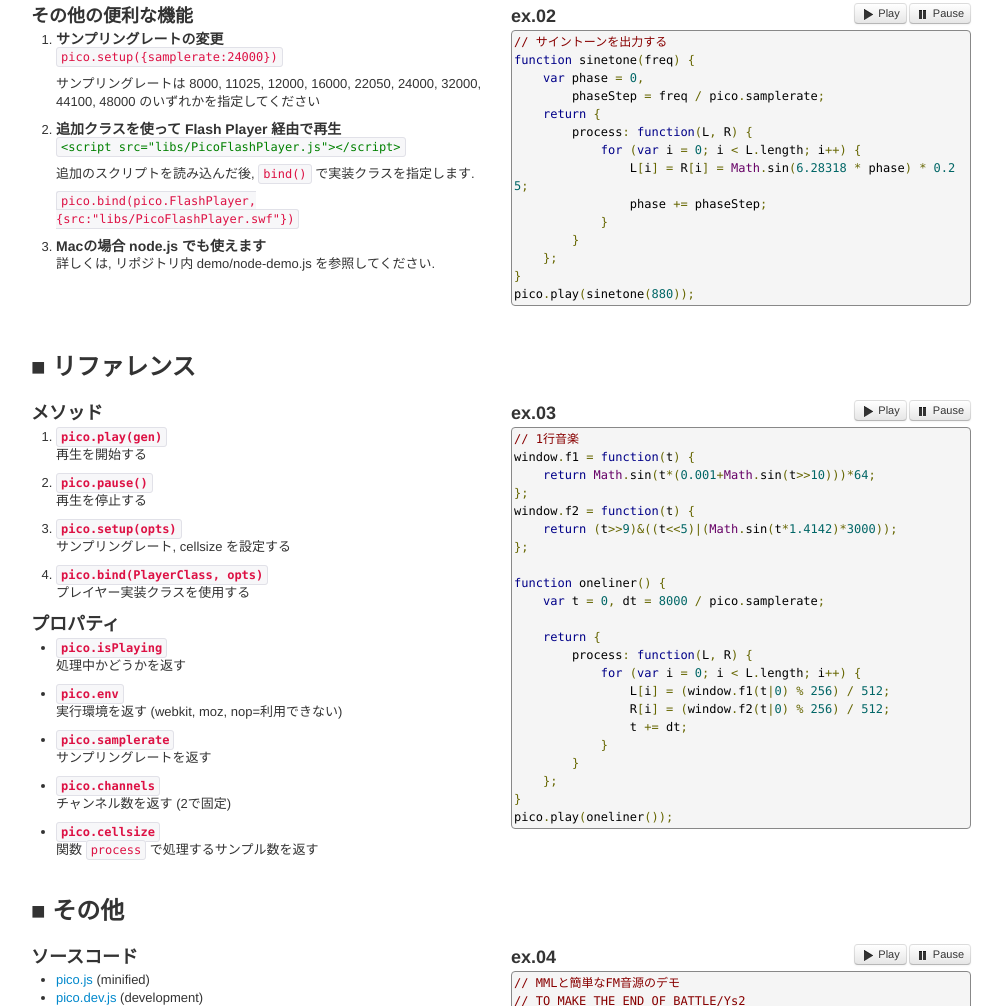
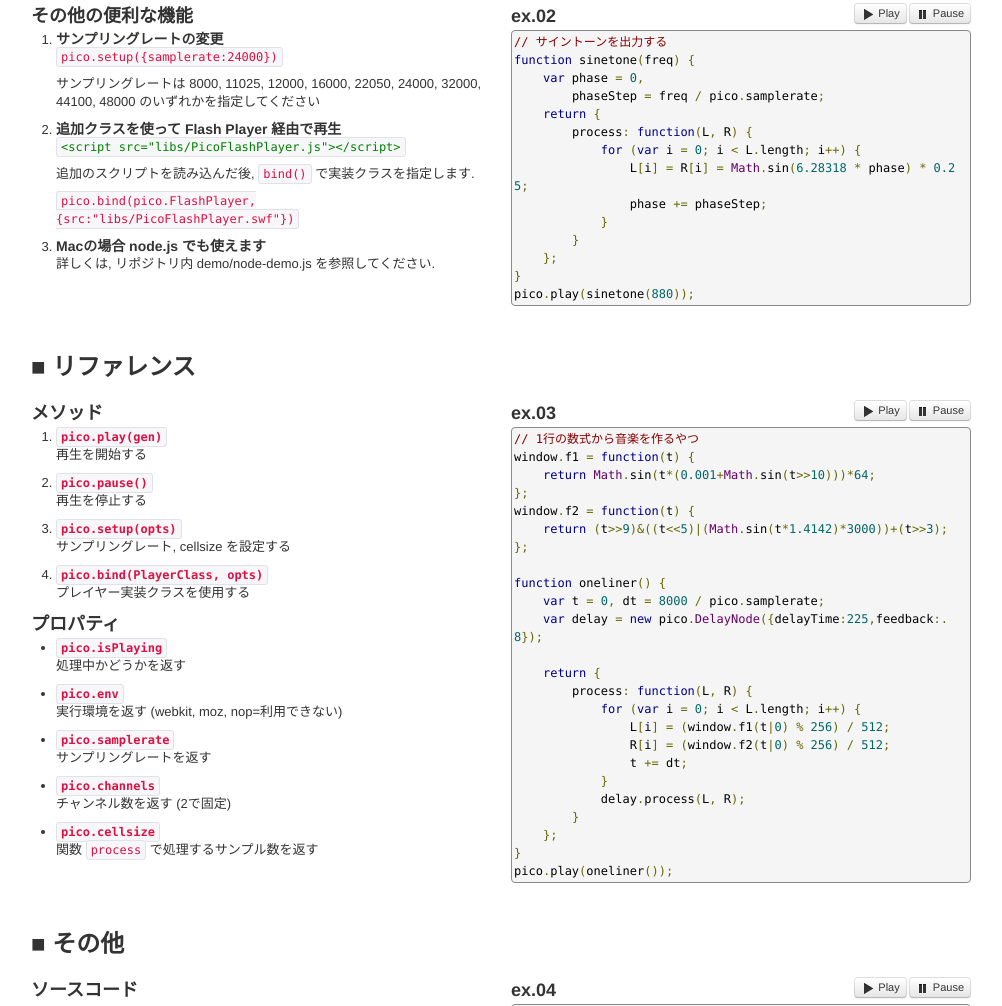
Before and after one commit to mohayonao/pico.js, a website: page index.html in a window 1280 px wide. Shown: the part 429-1435 px from the top of the page, without its empty margins (139-1141 px from the left). Drawn offline with Linux system fonts and the light colour scheme.

Commit message:
fixed: one-liner

```diff
--- a/index.html
+++ b/index.html
@@ -170,16 +170,17 @@
               <i class="icon-play"></i> Play
             </button>
           </h3>
-          <pre class="prettyprint lang-js">// 1行音楽
+          <pre class="prettyprint lang-js">// 1行の数式から音楽を作るやつ
 window.f1 = function(t) {
     return Math.sin(t*(0.001+Math.sin(t>>10)))*64;
 };
 window.f2 = function(t) {
-    return (t>>9)&((t<<5)|(Math.sin(t*1.4142)*3000));
+    return (t>>9)&((t<<5)|(Math.sin(t*1.4142)*3000))+(t>>3);
 };
 
 function oneliner() {
     var t = 0, dt = 8000 / pico.samplerate;
+    var delay = new pico.DelayNode({delayTime:225,feedback:.8});
 
     return {
         process: function(L, R) {
@@ -188,6 +189,7 @@
                 R[i] = (window.f2(t|0) % 256) / 512;
                 t += dt;
             }
+            delay.process(L, R);
         }
     };
 }
@@ -306,11 +308,12 @@
               return Math.sin(t*(0.001+Math.sin(t>>10)))*64;
           };
           window.f2 = function(t) {
-              return (t>>9)&((t<<5)|(Math.sin(t*1.4142)*3000));
+              return (t>>9)&((t<<5)|(Math.sin(t*1.4142)*3000))+(t>>3);
           };
 
           function oneliner() {
               var t = 0, dt = 8000 / pico.samplerate;
+              var delay = new pico.DelayNode({delayTime:225,feedback:.8});
 
               return {
                   process: function(L, R) {
@@ -319,6 +322,7 @@
                           R[i] = (window.f2(t|0) % 256) / 512;
                           t += dt;
                       }
+                      delay.process(L, R);
                   }
               };
           }
```
